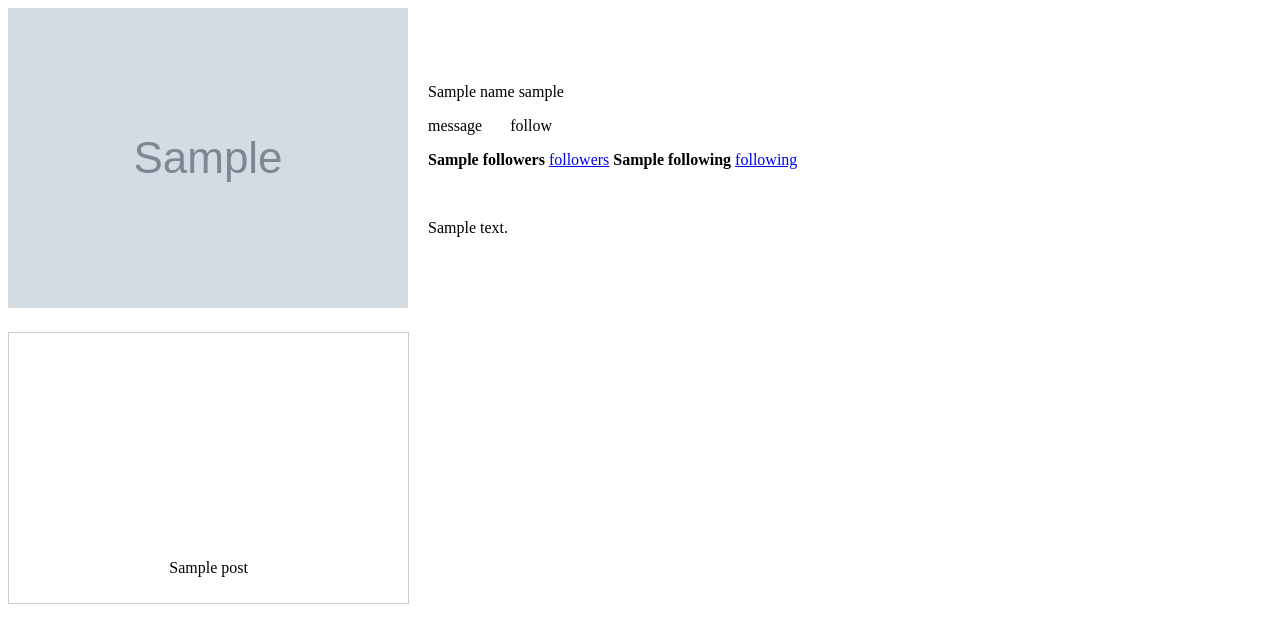
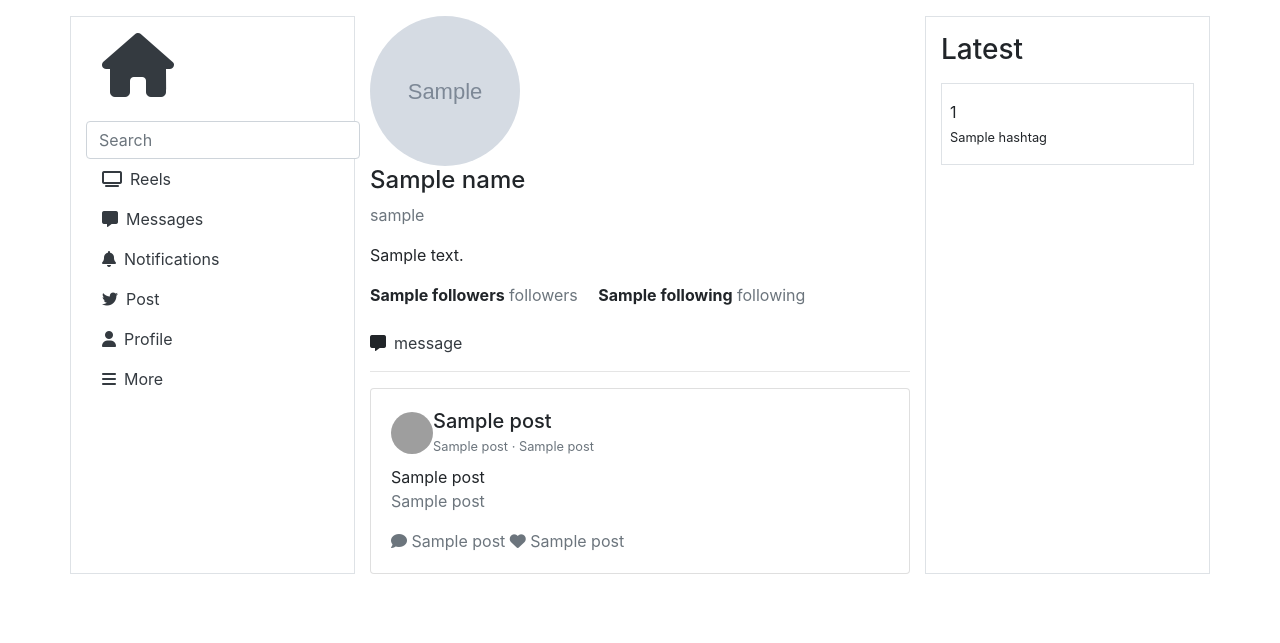
Before and after one commit to ahmedelasmai/social-media, a Flask app: template app/templates/profile.html in a window 1280 px wide. Shown: the top 643 px of the page. Run offline with Flask 3, Linux system fonts and the light colour scheme; the template is opened without the code that fills it: most values are stand-ins (such as "Sample title", 1, 10 or a date in 2020); grey boxes marked "Sample" are stand-in pictures; some libraries are stand-ins or nearby versions; grey boxes are pictures that could not be loaded.

Commit message:
added latest hashtags to right sidebar

```diff
--- a/app/templates/profile.html
+++ b/app/templates/profile.html
@@ -3,40 +3,108 @@
 <head>
   <meta charset="UTF-8">
   <meta name="viewport" content="width=device-width, initial-scale=1.0">
-    <title>Social Media App</title>
-    <link rel="stylesheet" type="text/css" href="{{ url_for('static', filename='style.css') }}">
+  <title>Social Media Feed</title>
+  <!-- boostrap -->
+  <link href="https://stackpath.bootstrapcdn.com/bootstrap/4.5.2/css/bootstrap.min.css" rel="stylesheet">
+  <!-- css -->
+  <link href="css/styles.css" rel="stylesheet">
+  <!-- font awesome -->
+  <script src="https://kit.fontawesome.com/4af5eae8db.js" crossorigin="anonymous"></script>
+  <style>
+    .pfp {
+      width: 42px;
+      height: 42px;
+    }
+    .pfp2 {
+      width: 150px;
+      height: 150px;
+    }
+  </style>
 </head>
 <body>
-<div class="profile-container">
-    <div class="profile-picture">
-        <img src="{{ url_for('static', filename='img/pfp_' + username + '.png' )}}"  alt="profile picture">
+  <div class="container mt-3">
+    <div class="row">
+        <!--left-->
+        <div class="col-md-3 border">
+            <nav class="mt-2 flex-column sticky-top">
+                <a href="/index" class="text-dark nav-link fa-4x fa-solid fa-house"></a>
+                <form action="/index" method="post" class="mt-3 form-inline">
+                    <input type="text" class="form-control" placeholder="Search" name="search">
+                </form>
+                <a class="nav-link text-dark" href=""><i class="mr-2 fa-solid fa-tv"></i>Reels</a>
+                <a class="nav-link text-dark" href=""><i class="mr-2 fa-solid fa-message"></i>Messages</a>
+                <a class="nav-link text-dark" href=""><i class="mr-2 fa-solid fa-bell"></i>Notifications</a>
+                <a class="nav-link text-dark" href=""><i class="mr-2 fa-brands fa-twitter"></i>Post</a>
+                <a class="nav-link text-dark" href=""><i class="mr-2 fa-solid fa-user"></i>Profile</a>
+                <a class="nav-link text-dark" href=""><i class="mr-2 fa-solid fa-bars"></i>More</a>
+            </nav>
         </div>
-    <div class="profile-info">
-        <p>{{ name }} {{ username }}</p>
-        <p>message &nbsp;&nbsp;&nbsp;&nbsp;&nbsp; follow</p>
-        <p>  <b>{{ followers }}</b> <a href="followers">followers</a>
-        <b>{{ following }}</b> <a href="following"> following</a></p>
-        </br>
-        <p>{{ bio }}</p>
+
+        <!-- middle -->
+        <div class="col-md-6">
+            <div class="">
+            <img src="{{ url_for('static', filename='img/pfp_' + username + '.png' )}}"  alt="profile picture" class="rounded-circle mr-1 pfp2">
+            <h4>{{ name }}</h4>
+            <p class="text-secondary"> {{ username }} </p>
+            <p class="mt-3"> {{ bio }} </p>
+            <div>
+               <div class="d-inline-block"><b>{{ followers }}</b> <a class="text-secondary" href="followers">followers</a></div>
+               <div class="ml-3 d-inline-block"><b>{{ following }}</b> <a class="text-secondary" href="following"> following</a></div>
+            </div>
+            <div class="mt-4"><i class="mr-2 fa-solid fa-message"></i><a class="text-dark" href="#messages">message</a></div>
+        <hr>
+        </div>
+        <div class="mt-3">
+            {% for post in feed %}
+            <div class="card tweet-card">
+                <div class="card-body">
+                <div class="d-flex align-items-center">
+                    <span class="pfp">
+                    <img src="{{ url_for('static', filename='img/pfp_' ~ post[1] | string + '.png') }}" class="rounded-circle mr-2 pfp" alt="User Avatar"> </span>
+                    <div>
+                    <h5 class="mb-0">{{ post[2] }}</h5>
+                    <small class="text-muted">{{ post[1] }} · {{ post[5] }}</small>
+                    </div>
+                </div>
+                <div class="mt-2 tweet-content">
+                    <p class="mb-0">{{ post[3] }}</p>
+                    <p class="text-muted">{{ post[7] }}</p>
+                <div class="d-flex justify-content-center">
+                    {% if post[4] == 1 %}
+                    <img src="{{ url_for('static', filename='img/post_' ~ post[0] | string + '.png') }}" class="img-fluid rounded tweet-image" alt="Tweet Image">
+                    {% endif %}
+                </div>
+                </div>
+                <div class="tweet-footer">
+                    <a href="#" class="text-muted"><i class="fas fa-comment"></i> {{ post[8] }} </a>
+                    <a href="#" class="text-muted"><i class="fas fa-heart"></i> {{ post[6] }}</a>
+                </div>
+                </div>
+            </div>
+        {% endfor %}
         </div>
         </div>
 
-<div class="post-container">
-    {% for post in posts %}
-    <div class="post">
-        <div class="post-image">
-            {% if post[4] == 1 %}
-            <img src="{{ url_for('static', filename='img/post_' + post[1] | string + '.png') }}">
-            {% endif %}
-        </div>
-        <div class="post-text">
-            <p>{{ post[3] }}</p>
+        <!-- right -->
+        <div class="col-3 border">
+            <div class="sticky-top pt-3">
+                <h3 class="mb-3">Latest</h3>
+                {% for hashtag in hashtags %}
+                <div class="media border pt-3 pb-3 pl-2">
+                    <div class="media-body">
+                      <p class="mt-0 mb-0">{{ hashtag[0] }}</p>
+                      <small> {{ hashtag[1] }} </small>
                     </div>
                   </div>
-    {% if loop.index % 3 == 0 %}
-    </div><div class="post-container">
-    {% endif %}
                  {% endfor %}
             </div>
+        </div>
+    </div>
+  </div>
+
+  <script src="https://code.jquery.com/jquery-3.5.1.slim.min.js"></script>
+  <script src="https://cdn.jsdelivr.net/npm/@popperjs/core@2.5.3/dist/umd/popper.min.js"></script>
+  <script src="https://stackpath.bootstrapcdn.com/bootstrap/4.5.2/js/bootstrap.min.js"></script>
+  <script src="https://kit.fontawesome.com/a076d05399.js"></script>
 </body>
 </html>
```
Also changed, not shown: app/templates/index.html (+30 -25 lines). Lines whose indentation alone changed are shown as unchanged.
